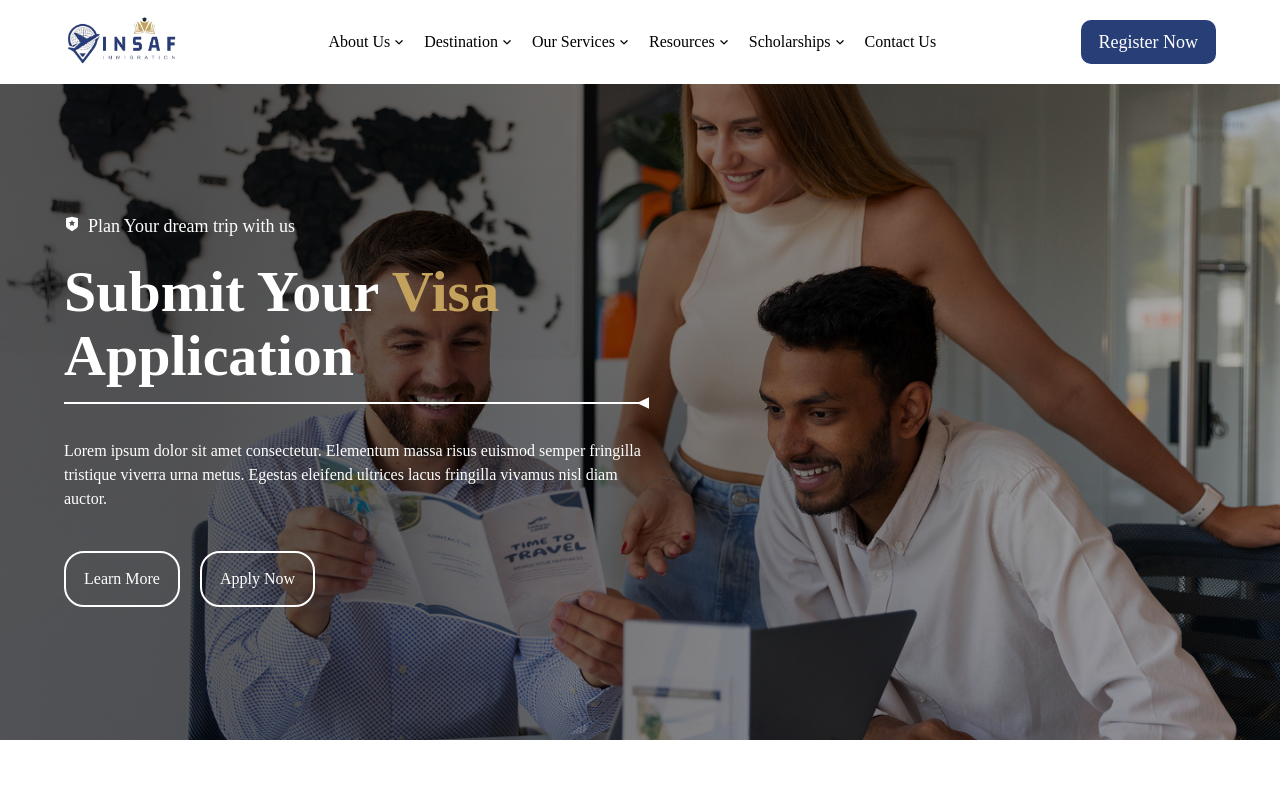
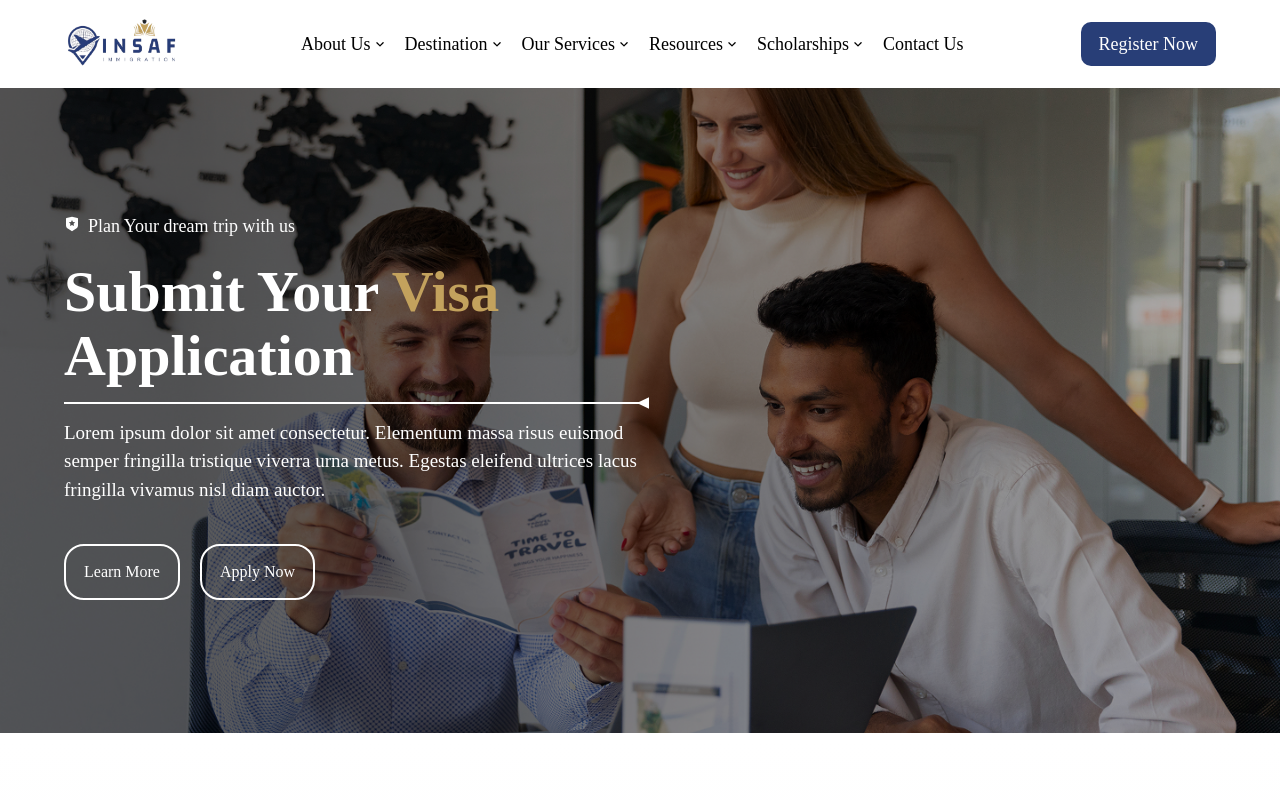
Before and after one commit to inoodexsirajul/education-consult, a React (Vite) app: page / in a window 1280 px wide. Shown: the top 800 px of the page. Built offline with nearby package versions, Linux system fonts and the light colour scheme; a web font is replaced by a local one.

Commit message:
first commit

```diff
--- a/src/components/Header.jsx
+++ b/src/components/Header.jsx
@@ -149,7 +149,7 @@ const Header = () => {
                     <div className="flex py-5 xl:py-[30px] group items-center justify-center gap-1">
                       <Link
                         to={`${navItem?.url}`}
-                        className="text-black capitalize text-md font-normal font-body group-hover:text-primary-light transition-all duration-300 ease-in"
+                        className="text-black capitalize text-lg font-normal font-body group-hover:text-primary-light transition-all duration-300 ease-in"
                       >
                         {navItem.title}
                       </Link>
--- a/src/components/HeroSlider.jsx
+++ b/src/components/HeroSlider.jsx
@@ -35,9 +35,9 @@ const HeroSlider = () => {
                 <div
                   data-aos="fade-right"
                   data-aos-duration="700"
-                  className="flex max-w-[500px] xl:max-w-[585px] mx-auto lg:mx-0 justify-center lg:justify-start items-center lg:items-start flex-col gap-5 sm:gap-[30px] xl:gap-10"
+                  className="flex max-w-[500px] xl:max-w-[585px] mx-auto lg:mx-0 justify-center lg:justify-start items-center lg:items-start flex-col gap-5 sm:gap-2.5 xl:gap-10"
                 >
-                  <div className="flex flex-col gap-5 sm:gap-[30px]">
+                  <div className="flex flex-col gap-5 sm:gap-[10px]">
                     <div className="flex flex-col gap-5">
                       <div className="flex justify-center lg:justify-start items-center lg:items-start gap-2">
                         <RiShieldStarFill className="mt-1" />
@@ -58,7 +58,7 @@ const HeroSlider = () => {
                         />
                       </div>
                     </div>
-                    <p className="text-center lg:text-left text-body1 font-body1 text-textColor-light">
+                    <p className="text-center lg:text-left text-[19px]  font-body1 text-textColor-light">
                       Lorem ipsum dolor sit amet consectetur. Elementum massa
                       risus euismod semper fringilla tristique viverra urna
                       metus. Egestas eleifend ultrices lacus fringilla vivamus
@@ -149,17 +149,17 @@ const HeroSlider = () => {
                 <div
                   data-aos="fade-right"
                   data-aos-duration="700"
-                  className="flex max-w-[500px] xl:max-w-[585px] mx-auto lg:mx-0 justify-center lg:justify-start items-center lg:items-start flex-col gap-5 sm:gap-[30px] xl:gap-10"
+                  className="flex max-w-[500px] xl:max-w-[585px] mx-auto lg:mx-0 justify-center lg:justify-start items-center lg:items-start flex-col gap-5 sm:gap-2.5 xl:gap-4"
                 >
-                  <div className="flex flex-col gap-5 sm:gap-[30px]">
-                    <div className="flex flex-col gap-5">
+                  <div className="flex flex-col gap-5 sm:gap-0">
+                    <div className="flex flex-col ">
                       <div className="flex justify-center lg:justify-start items-center lg:items-start gap-2">
                         <i className="text-secondary-light text-subtitle2 sm:text-subtitle1 font-subtitle1 ri-shield-star-fill"></i>
                         <p className="font-medium text-lg">
                           Plan Your dream trip with us
                         </p>
                       </div>
-                      <div className="flex flex-col gap-[9px]">
+                      <div className="flex flex-col gap-[9px] mb-0">
                         <h1 className="text-center lg:text-left text-[58px] font-bold leading-[1.1]">
                           Submit Your
                           <span className="text-gold"> Visa</span> Application
@@ -172,7 +172,7 @@ const HeroSlider = () => {
                         />
                       </div>
                     </div>
-                    <p className="text-center lg:text-left text-body1 font-body1 text-textColor-light">
+                    <p className="text-center lg:text-left text-body1 text-lg text-white">
                       Lorem ipsum dolor sit amet consectetur. Elementum massa
                       risus euismod semper fringilla tristique viverra urna
                       metus. Egestas eleifend ultrices lacus fringilla vivamus
```
